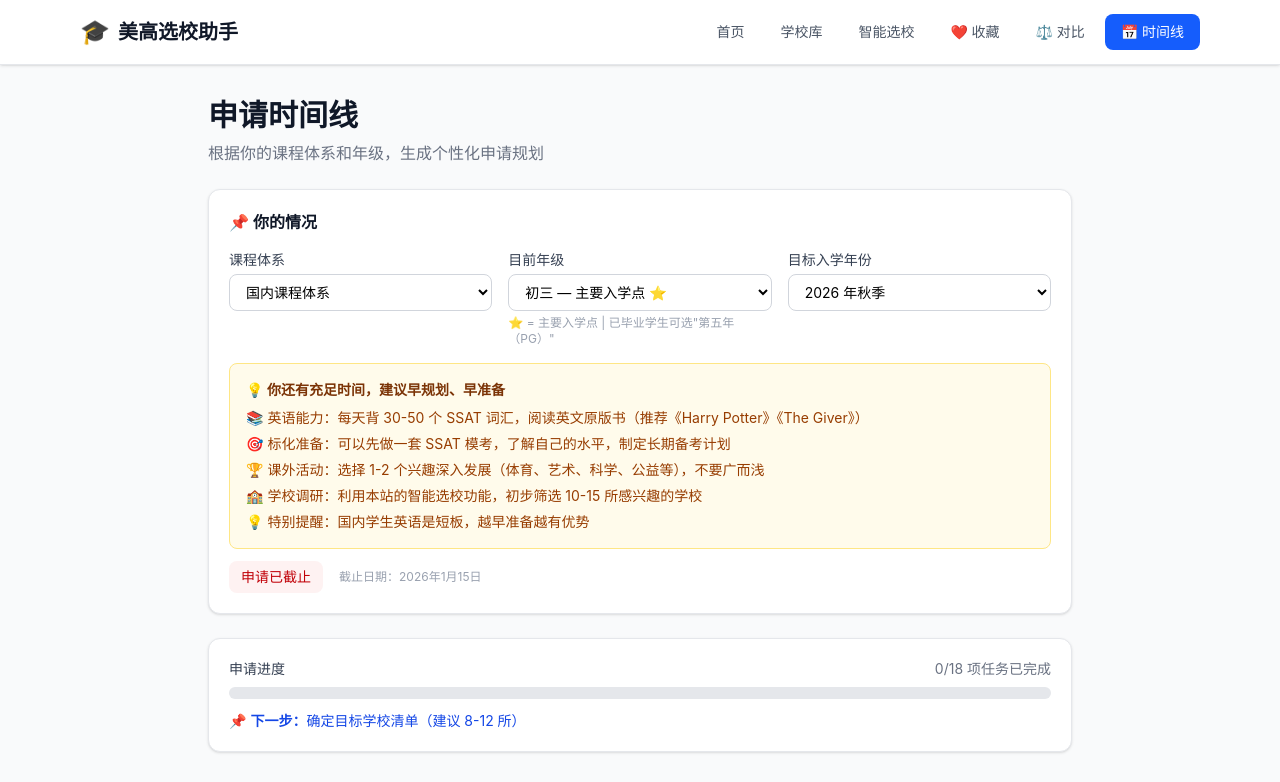
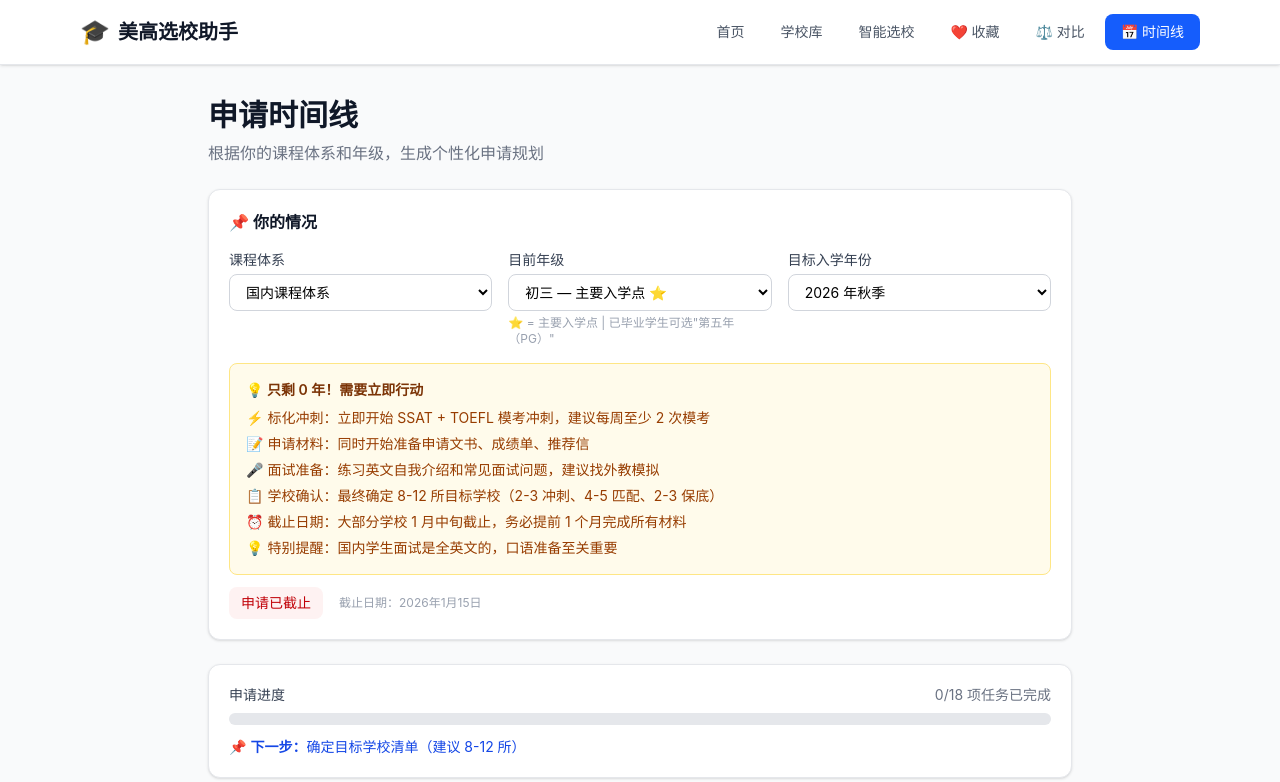
Before and after one commit to Hshyyy/meigao-helper, a React (Vite) app: page /timeline in a window 1280 px wide. Shown: the top 782 px of the page. Built offline with nearby package versions, Linux system fonts and the light colour scheme.

Commit message:
时间线建议全面升级：每个年级+体系+入学年份都有不同建议

```diff
--- a/src/pages/Timeline.tsx
+++ b/src/pages/Timeline.tsx
@@ -400,10 +400,11 @@ export default function Timeline() {
     );
   }, [enrollYear]);
 
-  // 根据体系和年级生成个性化提示
+  // 根据体系、年级、入学年份生成个性化提示
   const personalizedTips = useMemo(() => {
-    const gradeNum = parseInt(grade.replace(/[^\d]/g, ""));
-    const yearsLeft = 12 - gradeNum + 1;
+    const now = new Date();
+    const currentYear = now.getFullYear();
+    const yearsUntilEnroll = enrollYear - currentYear;
 
     // PG（第五年）特殊情况
     if (grade === "PG") {
@@ -420,161 +421,80 @@ export default function Timeline() {
       };
     }
 
-    if (system === "chinese") {
-      if (yearsLeft >= 3) {
-        return {
-          title: "你还有充足时间，建议早规划、早准备",
-          items: [
-            "📚 英语能力：每天背 30-50 个 SSAT 词汇，阅读英文原版书（推荐《Harry Potter》《The Giver》）",
-            "🎯 标化准备：可以先做一套 SSAT 模考，了解自己的水平，制定长期备考计划",
-            "🏆 课外活动：选择 1-2 个兴趣深入发展（体育、艺术、科学、公益等），不要广而浅",
-            "🏫 学校调研：利用本站的智能选校功能，初步筛选 10-15 所感兴趣的学校",
-            "💡 特别提醒：国内学生英语是短板，越早准备越有优势",
-          ],
-        };
-      }
-      if (yearsLeft >= 2) {
-        return {
-          title: "现在是准备标化考试的黄金时期",
-          items: [
-            "📝 SSAT 备考：系统学习 SSAT 词汇、阅读、数学三个部分，建议每天 1-2 小时",
-            "🗣️ TOEFL 备考：重点提升听力和口语，建议找外教或参加口语角",
-            "📊 目标分数：SSAT 目标 85%+（顶尖校 90%+），TOEFL 目标 90+（顶尖校 100+）",
-            "📋 推荐信：提前联系 2-3 位熟悉你的老师，给他们充足时间准备",
-            "🎯 课外活动：在 1-2 个领域做出深度，争取获奖或有实质性成果",
-            "💡 特别提醒：暑假是集中冲刺的最佳时间，建议报班或找 1 对 1 辅导",
-          ],
-        };
-      }
+    // 紧迫程度判断
+    const isModerate = yearsUntilEnroll === 2;
+    const isRelaxed = yearsUntilEnroll >= 3;
+
+    // 体系特定的考试信息
+    const testInfo: Record<SystemKey, { name: string; target: string; alt?: string }> = {
+      american: { name: "SSAT + TOEFL", target: "SSAT 85%+，TOEFL 90+" },
+      british: { name: "IELTS 或 TOEFL", target: "IELTS 6.5+ 或 TOEFL 90+", alt: "部分学校接受 GCSE 替代 SSAT" },
+      ib: { name: "TOEFL 或 IELTS", target: "TOEFL 90+ 或 IELTS 6.5+", alt: "IB 成绩被广泛认可，部分学校免 SSAT" },
+      chinese: { name: "SSAT + TOEFL", target: "SSAT 85%+，TOEFL 90+" },
+    };
+    const test = testInfo[system];
+
+    // 年级特定建议
+    const gradeAdvice: Record<string, { focus: string; activities: string; tip: string }> = {
+      G7: { focus: "打基础、探索兴趣", activities: "广泛尝试不同活动，找到真正热爱的方向", tip: "这是最早期的阶段，重点是培养英语能力和探索兴趣" },
+      G8: { focus: "确定方向、开始准备", activities: "选定 1-2 个兴趣深入发展", tip: "现在开始了解 SSAT 考试内容，制定备考计划" },
+      G9: { focus: "集中冲刺、准备申请", activities: "在 1-2 个领域做出深度，争取获奖", tip: "这是主要入学点，需要全力准备标化考试和申请材料" },
+      G10: { focus: "抓紧最后机会", activities: "完善课外活动，准备申请文书", tip: "部分学校不接受 10 年级申请，需确认目标学校要求" },
+      G11: { focus: "只选少数学校，精准申请", activities: "聚焦最想去的 3-5 所学校", tip: "只有少数学校接受 11 年级申请，需要非常精准" },
+      Y7: { focus: "打基础、探索兴趣", activities: "广泛尝试不同活动，找到真正热爱的方向", tip: "这是最早期的阶段，重点是培养英语能力和探索兴趣" },
+      Y8: { focus: "确定方向、开始准备", activities: "选定 1-2 个兴趣深入发展", tip: "现在开始了解考试内容，制定备考计划" },
+      Y9: { focus: "集中冲刺、准备申请", activities: "在 1-2 个领域做出深度，争取获奖", tip: "这是主要入学点，需要全力准备标化考试和申请材料" },
+      Y10: { focus: "抓紧最后机会", activities: "完善课外活动，准备申请文书", tip: "部分学校不接受 10 年级申请，需确认目标学校要求" },
+      Y11: { focus: "只选少数学校，精准申请", activities: "聚焦最想去的 3-5 所学校", tip: "只有少数学校接受 11 年级申请，需要非常精准" },
+      G6: { focus: "打基础、探索兴趣", activities: "广泛尝试不同活动，找到真正热爱的方向", tip: "这是最早期的阶段，重点是培养英语能力和探索兴趣" },
+      C7: { focus: "打基础、探索兴趣", activities: "广泛尝试不同活动，找到真正热爱的方向", tip: "这是最早期的阶段，重点是培养英语能力和探索兴趣" },
+      C8: { focus: "确定方向、开始准备", activities: "选定 1-2 个兴趣深入发展", tip: "现在开始了解 SSAT 考试内容，制定备考计划" },
+      C9: { focus: "集中冲刺、准备申请", activities: "在 1-2 个领域做出深度，争取获奖", tip: "这是主要入学点，需要全力准备标化考试和申请材料" },
+      C10: { focus: "抓紧最后机会", activities: "完善课外活动，准备申请文书", tip: "部分学校不接受 10 年级申请，需确认目标学校要求" },
+      C11: { focus: "只选少数学校，精准申请", activities: "聚焦最想去的 3-5 所学校", tip: "只有少数学校接受 11 年级申请，需要非常精准" },
+    };
+    const advice = gradeAdvice[grade] || gradeAdvice["G9"];
+
+    // 根据紧迫程度生成建议
+    if (isRelaxed) {
       return {
-        title: "时间紧迫！需要立即行动",
+        title: `你还有 ${yearsUntilEnroll} 年准备时间 — ${advice.focus}`,
         items: [
-          "⚡ 标化冲刺：立即开始 SSAT 和 TOEFL 模考冲刺，建议每周至少 2 次模考",
-          "📝 申请材料：同时开始准备申请文书、成绩单、推荐信",
-          "🎤 面试准备：练习英文自我介绍和常见面试问题，建议找外教模拟",
-          "📋 学校确认：最终确定 8-12 所目标学校（2-3 冲刺、4-5 匹配、2-3 保底）",
-          "⏰ 截止日期：大部分学校 1 月中旬截止，务必提前 1 个月完成所有材料",
-          "💡 特别提醒：国内学生面试是全英文的，口语准备至关重要",
+          `📚 ${advice.tip}`,
+          `🎯 标化准备：可以先做一套 ${test.name} 模考，了解自己的水平，制定长期备考计划`,
+          `🏆 课外活动：${advice.activities}`,
+          `🏫 学校调研：利用本站的智能选校功能，初步筛选 10-15 所感兴趣的学校`,
+          `📝 成绩维护：保持校内成绩稳定，GPA 目标 3.5+（顶尖校 3.7+）`,
+          `💡 特别提醒：${test.alt || "越早准备越有优势，现在开始积累英语词汇"}`,
         ],
       };
     }
-    if (system === "british") {
-      if (yearsLeft >= 3) {
-        return {
-          title: "你还有充足时间，英式体系有独特优势",
-          items: [
-            "📚 确认要求：部分学校接受 GCSE 英语成绩替代 SSAT，先确认目标学校的具体要求",
-            "📝 标化准备：如果需要 SSAT，建议提前 1 年开始准备；如果不需要，重点准备 IELTS",
-            "🎯 GCSE 成绩：保持 GCSE 成绩在 A/A* 水平，这是录取的重要参考",
-            "🏆 课外活动：英式学校重视全人教育，体育、艺术、社区服务都是加分项",
-            "🏫 学校调研：利用本站筛选不需要 SSAT 的学校，减轻备考压力",
-            "💡 特别提醒：英式体系的学生在写作和批判性思维方面有优势，面试时要展现",
-          ],
-        };
-      }
-      if (yearsLeft >= 2) {
-        return {
-          title: "部分学校接受 GCSE 替代 SSAT，这是你的优势",
-          items: [
-            "📋 确认要求：列出目标学校，逐一确认是否接受 GCSE 替代 SSAT",
-            "📝 IELTS 备考：如果目标学校接受 IELTS，目标 6.5+（顶尖校 7.0+）",
-            "🎯 A-Level 预测：保持 A-Level 预测成绩在 A/A* 水平",
-            "📝 个人陈述：英式体系的学生擅长写作，个人陈述要展现深度思考",
-            "🎤 面试准备：英式教育重视讨论和辩论，面试时要展现批判性思维",
-            "💡 特别提醒：英式体系的推荐信格式可能与美式不同，提前与老师沟通",
-          ],
-        };
-      }
+    if (isModerate) {
       return {
-        title: "时间紧迫！立即确认目标学校要求",
+        title: `还有 ${yearsUntilEnroll} 年 — 现在是准备的黄金时期`,
         items: [
-          "⚡ 立即行动：逐一确认目标学校是否接受 GCSE 替代 SSAT",
-          "📝 IELTS 冲刺：如果需要 IELTS，立即开始模考冲刺，目标 6.5+",
-          "📋 申请材料：同时准备申请文书、成绩单、推荐信",
-          "🎤 面试准备：练习英文面试，展现批判性思维和表达能力",
-          "⏰ 截止日期：大部分学校 1 月中旬截止，务必提前 1 个月完成",
-          "💡 特别提醒：英式体系的学生在写作方面有优势，个人陈述要充分利用",
+          `📝 ${test.name} 备考：系统学习各部分内容，建议每天 1-2 小时`,
+          `📊 目标分数：${test.target}（顶尖校更高）`,
+          `🏆 课外活动：${advice.activities}，争取有实质性成果`,
+          `📋 推荐信：提前联系 2-3 位熟悉你的老师，给他们充足时间准备`,
+          `🎤 面试准备：开始练习英文自我介绍和常见面试问题`,
+          `💡 特别提醒：${test.alt || "暑假是集中冲刺的最佳时间"}`,
         ],
       };
     }
-    if (system === "ib") {
-      if (yearsLeft >= 3) {
-        return {
-          title: "IB 成绩被广泛认可，这是你的核心优势",
-          items: [
-            "📚 IB 成绩：保持 IB 预测成绩在 35+ 以上（顶尖校 38+）",
-            "📋 确认要求：部分学校接受 IB 英语成绩替代 TOEFL，先确认目标学校要求",
-            "📝 标化准备：如果需要 SSAT，建议提前 1 年准备；如果不需要，重点保持 IB 成绩",
-            "🎯 CAS 活动：IB 的 CAS 活动经历是申请的重要加分项，要深入参与",
-            "🏫 学校调研：利用本站筛选不需要 SSAT 的学校，减轻备考压力",
-            "💡 特别提醒：IB 课程的难度被广泛认可，面试时要展现你如何应对挑战",
-          ],
-        };
-      }
-      if (yearsLeft >= 2) {
-        return {
-          title: "IB 成绩被广泛认可，部分学校免 SSAT",
-          items: [
-            "📋 确认要求：列出目标学校，逐一确认是否需要 SSAT",
-            "📝 TOEFL 备考：如果目标学校接受 IB 英语替代 TOEFL，可以省去备考；否则重点准备",
-            "🎯 IB 成绩：保持 IB 预测成绩在 35+ 以上，这是录取的核心参考",
-            "🎯 CAS 活动：继续深入参与 CAS 活动，争取有实质性成果",
-            "🎤 面试准备：IB 学生擅长跨学科思考，面试时要展现这种能力",
-            "💡 特别提醒：IB 课程的广度和深度是优势，申请文书要体现这一点",
-          ],
-        };
-      }
-      return {
-        title: "时间紧迫！确认目标学校是否需要 SSAT",
-        items: [
-          "⚡ 立即行动：逐一确认目标学校是否需要 SSAT",
-          "📝 TOEFL 冲刺：如果需要 TOEFL，立即开始模考冲刺，目标 90+（顶尖校 100+）",
-          "📋 申请材料：同时准备申请文书、成绩单、推荐信",
-          "🎤 面试准备：练习英文面试，展现跨学科思考能力",
-          "⏰ 截止日期：大部分学校 1 月中旬截止，务必提前 1 个月完成",
-          "💡 特别提醒：IB 学生在申请中有天然优势，要充分利用",
-        ],
-      };
-    }
-    // american
-    if (yearsLeft >= 3) {
-      return {
-        title: "你还有充足时间，建议系统规划",
-        items: [
-          "📚 英语能力：每天背 30-50 个 SSAT 词汇，阅读英文原版书",
-          "🎯 标化准备：可以先做一套 SSAT 模考，了解自己的水平",
-          "🏆 课外活动：选择 1-2 个兴趣深入发展，争取获奖或有实质性成果",
-          "🏫 学校调研：利用本站的智能选校功能，初步筛选 10-15 所感兴趣的学校",
-          "📝 GPA 维护：保持 GPA 在 3.5 以上（顶尖校 3.7+）",
-          "💡 特别提醒：美式体系的学生在课外活动方面有优势，要充分利用",
-        ],
-      };
-    }
-    if (yearsLeft >= 2) {
-      return {
-        title: "现在是准备标化考试的黄金时期",
-        items: [
-          "📝 SSAT 备考：系统学习 SSAT 词汇、阅读、数学三个部分，建议每天 1-2 小时",
-          "🗣️ TOEFL 备考：重点提升听力和口语，建议找外教或参加口语角",
-          "📊 目标分数：SSAT 目标 85%+（顶尖校 90%+），TOEFL 目标 90+（顶尖校 100+）",
-          "📋 推荐信：提前联系 2-3 位熟悉你的老师，给他们充足时间准备",
-          "🎯 课外活动：在 1-2 个领域做出深度，争取获奖或有实质性成果",
-          "💡 特别提醒：10 年级暑假是集中冲刺的最佳时间",
-        ],
-      };
-    }
+    // 紧迫
     return {
-      title: "时间紧迫！需要立即行动",
+      title: `只剩 ${yearsUntilEnroll} 年！需要立即行动`,
       items: [
-        "⚡ 标化冲刺：立即开始 SSAT 和 TOEFL 模考冲刺，建议每周至少 2 次模考",
-        "📝 申请材料：同时开始准备申请文书、成绩单、推荐信",
-        "🎤 面试准备：练习英文自我介绍和常见面试问题",
-        "📋 学校确认：最终确定 8-12 所目标学校（2-3 冲刺、4-5 匹配、2-3 保底）",
-        "⏰ 截止日期：大部分学校 1 月中旬截止，务必提前 1 个月完成所有材料",
-        "💡 特别提醒：美式体系的学生在课外活动方面有优势，要充分利用",
+        `⚡ 标化冲刺：立即开始 ${test.name} 模考冲刺，建议每周至少 2 次模考`,
+        `📝 申请材料：同时开始准备申请文书、成绩单、推荐信`,
+        `🎤 面试准备：练习英文自我介绍和常见面试问题，建议找外教模拟`,
+        `📋 学校确认：最终确定 8-12 所目标学校（2-3 冲刺、4-5 匹配、2-3 保底）`,
+        `⏰ 截止日期：大部分学校 1 月中旬截止，务必提前 1 个月完成所有材料`,
+        `💡 特别提醒：${system === "chinese" ? "国内学生面试是全英文的，口语准备至关重要" : test.alt || "时间紧迫，每一步都要高效"}`,
       ],
     };
-  }, [system, grade]);
+  }, [system, grade, enrollYear]);
 
   return (
     <div className="max-w-4xl mx-auto px-4 py-8">
```
